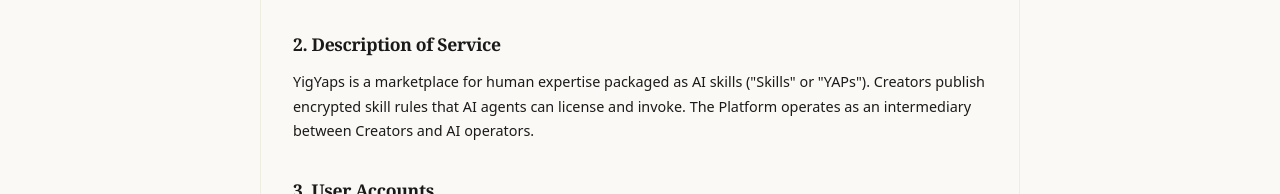
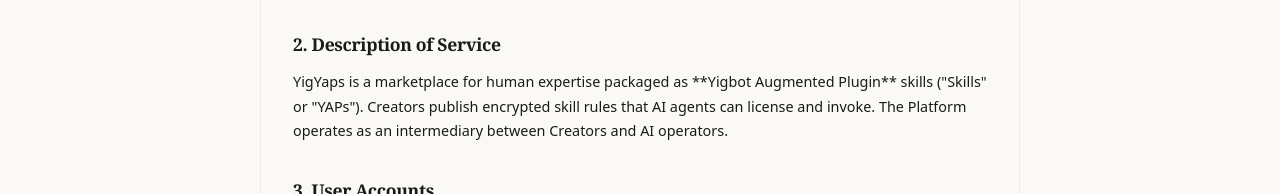
Before and after one commit to Henghenggao/yigyaps, a React (Vite) app in the folder apps/web/: page /terms in a window 1280 px wide. Shown: the part 334-528 px from the top of the page. Built offline with nearby package versions, Linux system fonts and the light colour scheme; no server answers.

Commit message:
feat: Add Terms of Service and Landing pages, and update YAP definition and philosophy in documentation.

```diff
--- a/apps/web/src/pages/LandingPage.tsx
+++ b/apps/web/src/pages/LandingPage.tsx
@@ -224,7 +224,7 @@
                 <h3>MCP Bridge</h3>
                 <p>
                   Any MCP-compatible client — Claude Code, Codex, Verdent —
-                  can invoke YigYaps skills as native tools via
+                  can invoke **Yigbot Augmented Plugins (YAPs)** as native tools via
                   <code>npx yigyaps mcp-bridge</code>.
                 </p>
               </div>
@@ -280,7 +280,7 @@
 
       <footer className="site-footer">
         <div className="container footer-row">
-          <p>&copy; {new Date().getFullYear()} YigYaps. Shared Wisdom for AI Agents.</p>
+          <p>&copy; {new Date().getFullYear()} YigYaps. Empowering Augmented Agents with Human Expertise.</p>
           <div className="footer-links">
             <Link to="/terms">Terms</Link>
             <Link to="/privacy">Privacy</Link>
--- a/apps/web/src/pages/TermsPage.tsx
+++ b/apps/web/src/pages/TermsPage.tsx
@@ -38,9 +38,9 @@
           <div style={sectionStyle}>
             <h2 style={headingStyle}>2. Description of Service</h2>
             <p style={paraStyle}>
-              YigYaps is a marketplace for human expertise packaged as AI skills ("Skills" or "YAPs"). Creators publish
-              encrypted skill rules that AI agents can license and invoke. The Platform operates as an intermediary
-              between Creators and AI operators.
+              YigYaps is a marketplace for human expertise packaged as **Yigbot Augmented Plugin** skills ("Skills" or "YAPs").
+              Creators publish encrypted skill rules that AI agents can license and invoke. The Platform operates as
+              an intermediary between Creators and AI operators.
             </p>
           </div>
 
```
Also changed, not shown: 2 other files (tests, documents, lock files or other folders).
